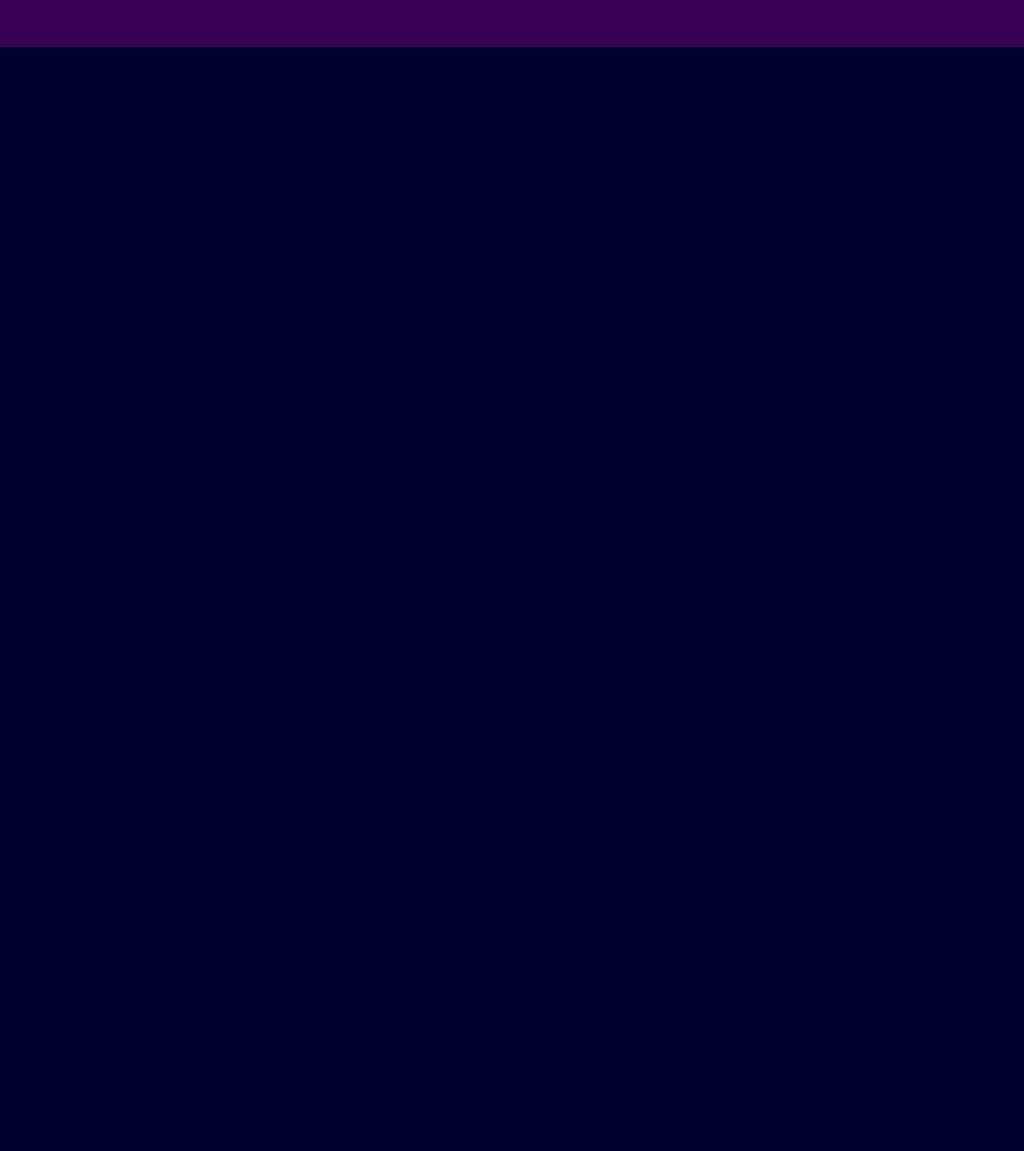
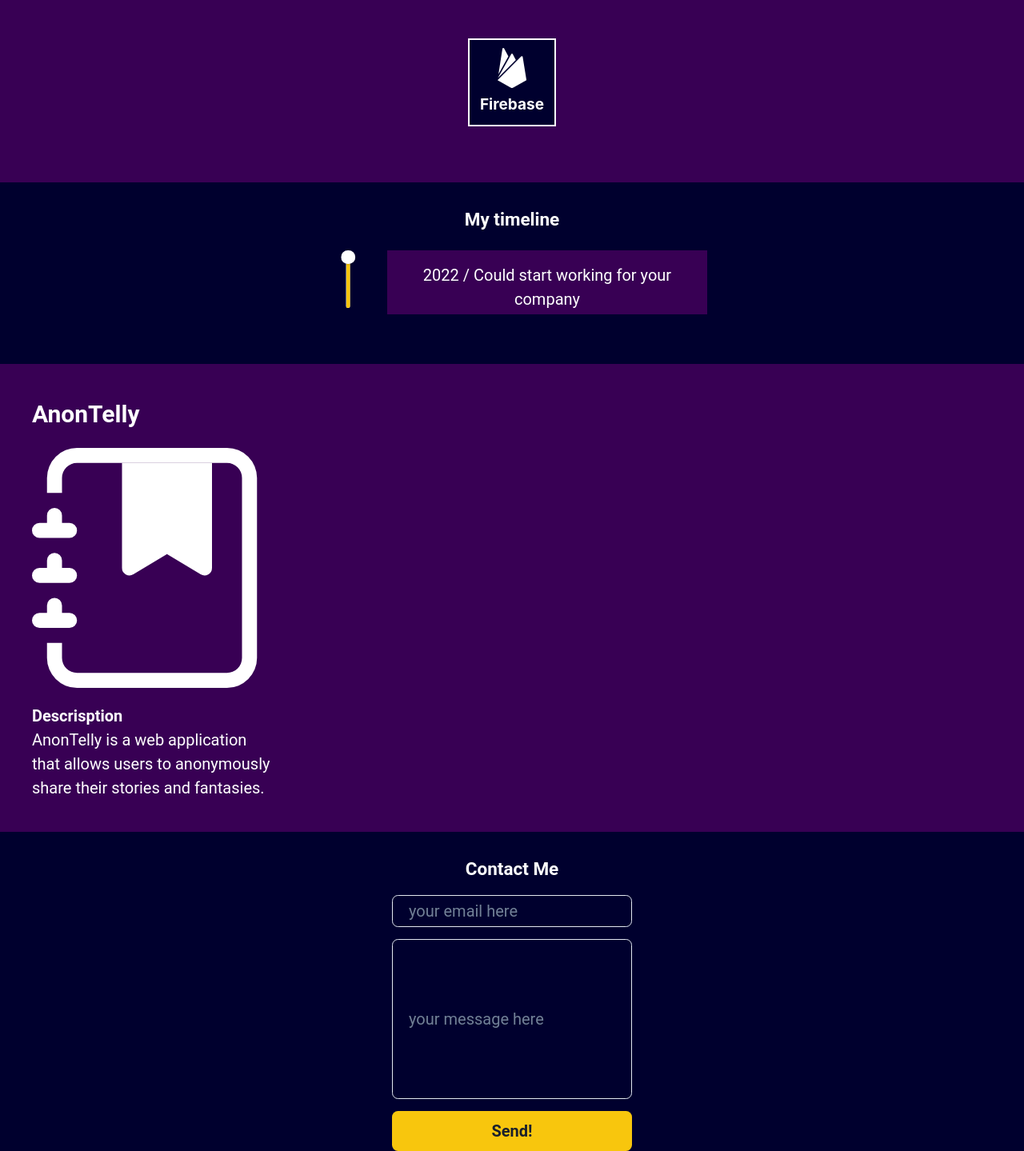
Before and after one commit to osmak1234/osmak1234.github.io, a Next.js app: page / in a window 1280 px wide. Shown: the part 984-2423 px from the top of the page at 80% size. Before the commit the page ends 1073 px from the top, so only its background shows below. Built offline with nearby package versions, Linux system fonts and the light colour scheme.

Commit message:
Add files via upload

```diff
--- /dev/null
+++ b/components/animatedComps/projects.js
@@ -0,0 +1,46 @@
+import {
+  Box,
+  Container,
+  Stack,
+  Text,
+  Button,
+  FormControl,
+  Input,
+  Image,
+} from "@chakra-ui/react";
+import { BsFillJournalBookmarkFill } from "react-icons/bs";
+import { motion } from "framer-motion";
+
+const Projects = () => {
+  return (
+    <>
+      <Box bg='brand.prettiPurple' p='40px'>
+        <Stack direction='column'>
+          <Box w='300px'>
+            <motion.div
+              initial={{ y: 0, x: -20, opacity: 0 }}
+              whileInView={{ y: 0, x: 0, opacity: 1 }}
+              viewport={{ once: false, amount: 0.2 }}
+              whileHover={{ scale: 1.1 }}
+              transition={{ duration: 0.5 }}
+            >
+              <Text mb='20px' fontWeight='bold' fontSize='30px'>
+                AnonTelly
+              </Text>
+              <BsFillJournalBookmarkFill size='300px' />
+              <Text mt='20px' fontWeight='bold'>
+                Descrisption
+              </Text>
+              <Text>
+                AnonTelly is a web application that allows users to anonymously
+                share their stories and fantasies.
+              </Text>
+            </motion.div>
+          </Box>
+        </Stack>
+      </Box>
+    </>
+  );
+};
+
+export default Projects;
--- a/components/animatedComps/skills.js
+++ b/components/animatedComps/skills.js
@@ -7,6 +7,7 @@ import {
   SiFramer,
   SiJavascript,
   SiVisualstudiocode,
+  SiFirebase,
 } from "react-icons/si";
 import { FaReact, FaNodeJs } from "react-icons/fa";
 import { VscTerminalPowershell } from "react-icons/vsc";
@@ -183,6 +184,28 @@ const Section = ({ delay = 0 }) => (
         </Frame>
       </motion.div>
     </Stack>
+    <Stack
+      mb={10}
+      ml='0'
+      spacing={6}
+      direction={"row"}
+      display={"flex"}
+      w='full'
+      alignItems='center'
+      justifyContent='center'
+    >
+      <motion.div
+        initial={{ y: 0, x: 150, opacity: 0 }}
+        whileInView={{ y: 0, x: 0, opacity: 1 }}
+        whileHover={{ y: 100, opacity: 0 }}
+        viewport={{ once: false, amount: 1 }}
+        transition={{ duration: 0.5, delay }}
+      >
+        <Frame name='Firebase'>
+          <SiFirebase {...iconProps} />
+        </Frame>
+      </motion.div>
+    </Stack>
   </Box>
 );
 
--- /dev/null
+++ b/components/contactSection.js
@@ -0,0 +1,54 @@
+import {
+  Box,
+  Container,
+  Stack,
+  Text,
+  Button,
+  FormControl,
+  Input,
+} from "@chakra-ui/react";
+import { useState } from "react";
+
+const ContactSection = () => {
+  const [email, setEmail] = useState("");
+  const [message, setMessage] = useState("");
+  return (
+    <>
+      <Box display='flex' pt='30px'>
+        <Stack m='auto' spacing={3}>
+          <Text textAlign='center' fontSize='lg' fontWeight='bold'>
+            Contact Me
+          </Text>
+          <FormControl isRequired m='auto'>
+            <Input
+              w='300px'
+              h='40px'
+              placeholder='your email here'
+              onChange={(e) => {
+                setEmail(e);
+              }}
+              value={email}
+            ></Input>
+          </FormControl>
+
+          <FormControl isRequired m='auto'>
+            <Input
+              w='300px'
+              h='200px'
+              placeholder='your message here'
+              onChange={(e) => {
+                setMessage(e);
+              }}
+              value={message}
+            ></Input>
+          </FormControl>
+          <Button bg='brand.normalYellow' _hover={{ bg: "brand.prettiPurple" }}>
+            Send!
+          </Button>
+        </Stack>
+      </Box>
+    </>
+  );
+};
+
+export default ContactSection;
--- a/components/main.js
+++ b/components/main.js
@@ -63,11 +63,11 @@ const Main = () => {
             the bottom of the page or through the social media icons.
           </Text>
         </Box>
-        <Box bg='brand.prettiPurple' pb='40px'>
+        <Box bg='brand.prettiPurple' mt='20px' pt='20px' pb='20px'>
           <Text
             mb='30px'
             mt='20px'
-            fontSize='30px'
+            fontSize='lg'
             fontWeight='bold'
             textAlign='center'
           >
--- a/components/timeMap.js
+++ b/components/timeMap.js
@@ -6,14 +6,68 @@ import {
   chakra,
   Slide,
   Button,
+  Slider,
+  SliderTrack,
+  SliderFilledTrack,
+  SliderThumb,
+  Stack,
+  SliderMark,
 } from "@chakra-ui/react";
+import { useState } from "react";
 
-const timeMap = () => {
+const TimeMap = () => {
+  const timeArray = [
+    "2022 / Could start working for your company",
+
+    "2021 / Started Highschool in Pisek",
+    " 2006 / I was born in Czech Budejovice",
+  ];
+  const [text, setText] = useState(timeArray[0]);
+
   return (
     <>
-      <Box></Box>
+      <Box m='auto' alignItems='center' pb='40px'>
+        <Text fontSize='lg' fontWeight='bold' textAlign='center'>
+          My timeline
+        </Text>
+        <Stack
+          direction='row'
+          display='flex'
+          m='auto'
+          w='full'
+          alignItems='center'
+          justifyContent='center'
+        >
+          <Slider
+            onChange={(val) => setText(timeArray[val])}
+            min={0}
+            max={2}
+            step={1}
+            margin='30px'
+            justifySelf='center'
+            display='flex'
+            defaultValue={3}
+            orientation='vertical'
+            minH='64px'
+          >
+            <SliderTrack>
+              <SliderFilledTrack bg='brand.normalYellow' />
+            </SliderTrack>
+            <SliderThumb />
+          </Slider>
+          <Box
+            textAlign='center'
+            h='80px'
+            w='400px'
+            p='16px'
+            bg='brand.prettiPurple'
+          >
+            <Text>{text}</Text>
+          </Box>
+        </Stack>
+      </Box>
     </>
   );
 };
 
-export default timeMap;
+export default TimeMap;
--- a/pages/index.js
+++ b/pages/index.js
@@ -1,11 +1,17 @@
 import Header from "../components/Header";
 import Main from "../components/main";
+import ContactSection from "../components/contactSection";
+import TimeMap from "../components/timeMap";
+import Projects from "../components/animatedComps/projects";
 
 export default function Home() {
   return (
     <>
       <Header />
       <Main />
+      <TimeMap />
+      <Projects />
+      <ContactSection />
     </>
   );
 }
```
Also changed, not shown: components/mobileComps/mobileSkills.js (+10 -0 lines).
